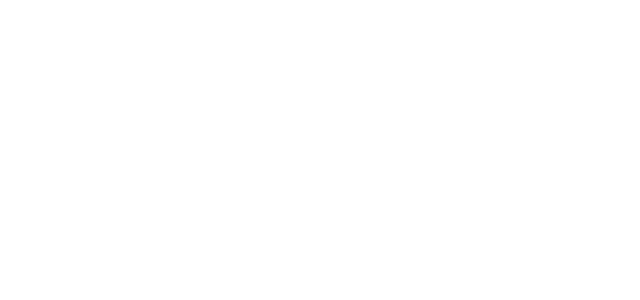
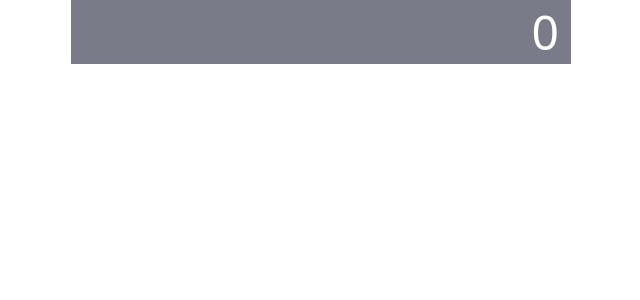
Before and after one commit to KevinRebakure/Simple-Calculator, a React (Vite) app: page / in a window 1280 px wide. Shown: the top 300 px of the page, without its empty margins (319-959 px from the left). Built offline with nearby package versions, Linux system fonts and the light colour scheme.

Commit message:
done ✅ - Display component

```diff
--- a/src/App.jsx
+++ b/src/App.jsx
@@ -1,9 +1,11 @@
+import Display from "./Components/Display";
+
 function App() {
   return (
-   <div>
-
-   </div>
-  )
+    <div className="w-[500px] mx-auto">
+      <Display />
+    </div>
+  );
 }
 
-export default App
+export default App;
--- /dev/null
+++ b/src/Components/Display.jsx
@@ -0,0 +1,3 @@
+export default function Display() {
+    return <p className="text-white text-end bg-[#7a7b88] py-2 px-3 text-5xl">0</p>;
+}
```
